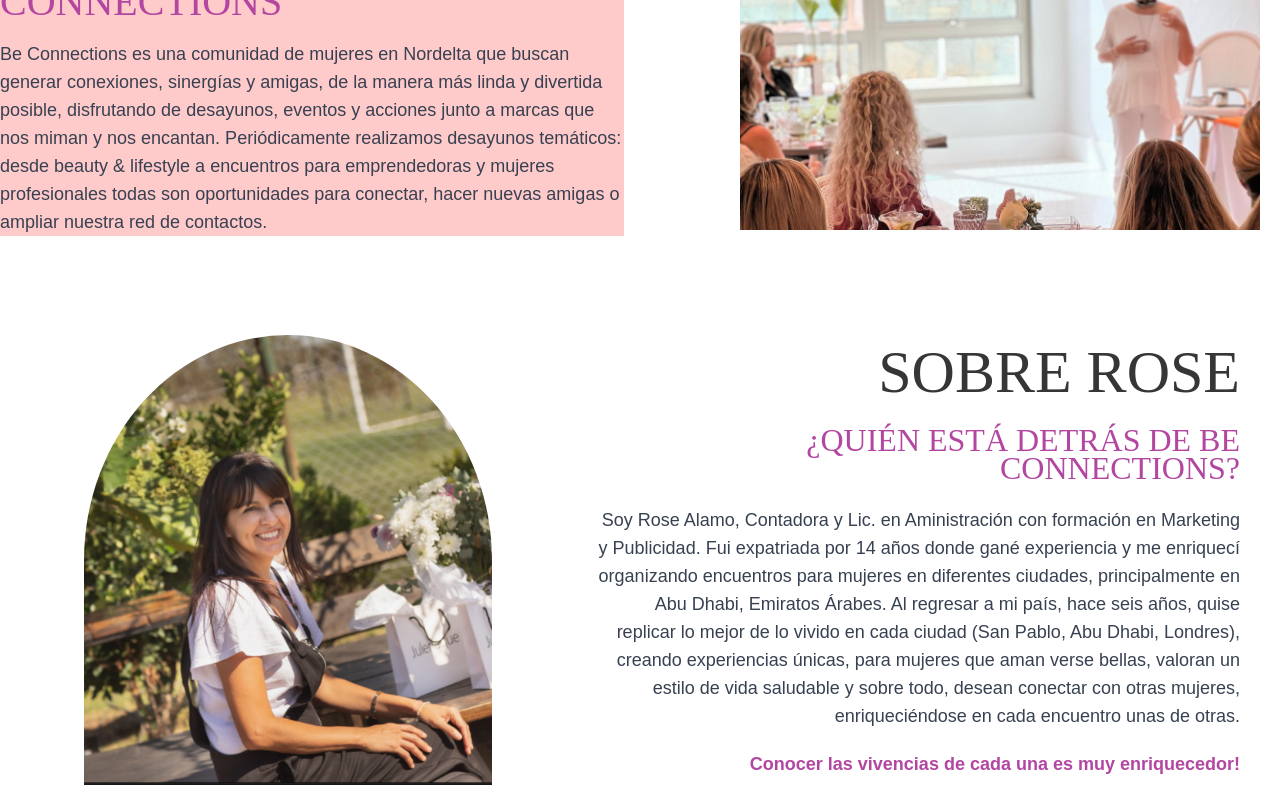
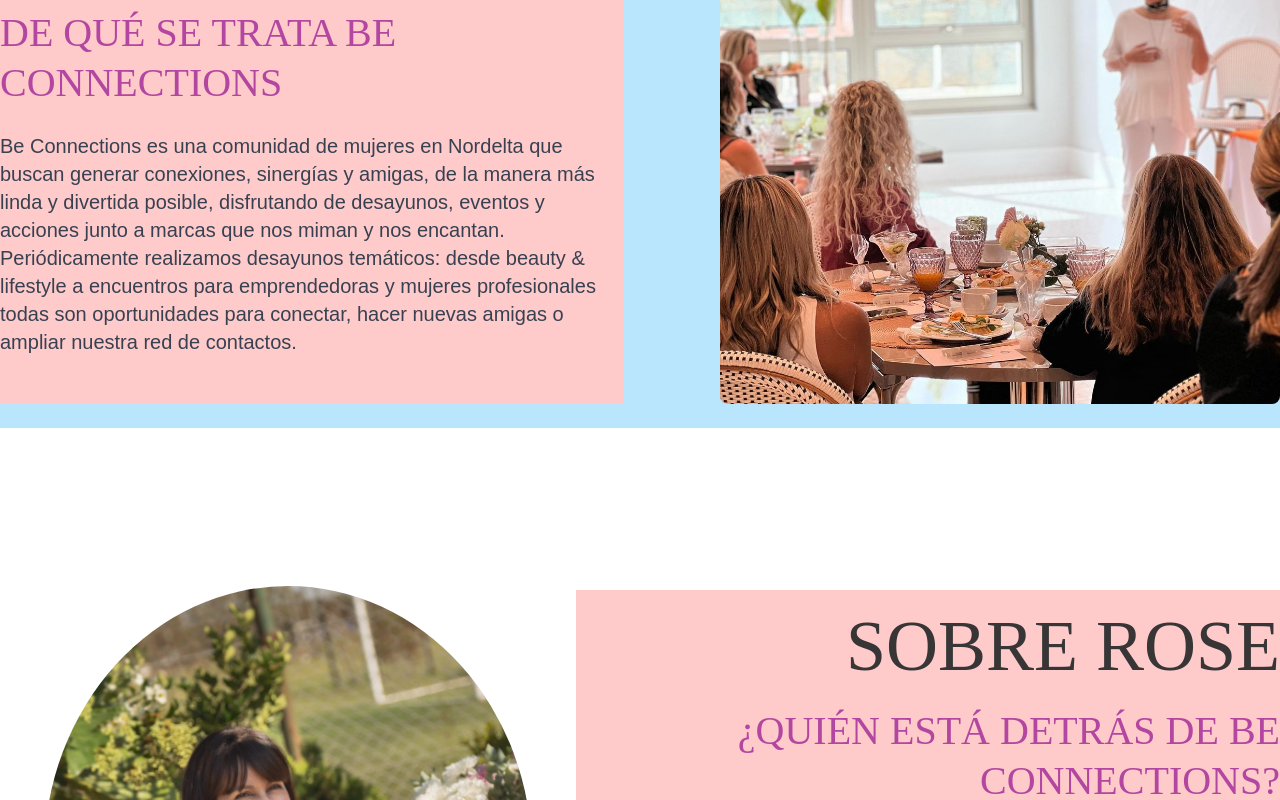
Before and after one commit to JuanPanizzi/Be-connection, a React (Vite) app: page /#/ in a window 1280 px wide. Shown: the part 960-1760 px from the top of the page. Built offline with nearby package versions, Linux system fonts and the light colour scheme.

Commit message:
avances resizing be-info section

```diff
--- a/src/componentes/home/BeInfo.tsx
+++ b/src/componentes/home/BeInfo.tsx
@@ -4,34 +4,34 @@
 export const BeInfo = () => {
     return (
         <article className="xl:max-w-[1700px] mx-auto" id='be-info'>
-            <section className="mx-auto  grid grid-cols-1 sm:grid-cols-2 sm:gap-4 sm:py-6 sm:gap-8">
+            <section className="mx-auto  grid grid-cols-1 sm:grid-cols-2 sm:gap-4 sm:py-6 sm:gap-8 bg-sky-200">
                 <div className="mx-auto  flex flex-col justify-center px-10 sm:px-0 pt-10 sm:pt-0 pb-2 sm:pb-0 sm:px-10 xl:px-0 bg-red-200  ">
-                    <h1 className="text-center sm:text-left  text-3xl   lg:text-6xl xl:text-7xl">SOBRE BE!</h1>
-                    <h2 className="text-center sm:text-left text-lg text-purple1 lg:text-[2rem] xl:text-[2.5rem] my-4  sm:my-6">DE QUÉ SE TRATA BE CONNECTIONS</h2>
-                    <p className="text-sm md:text-lg text-justify sm:text-left text-gray-700  montserrat ">
+                    <h1 className="text-center sm:text-left  text-3xl   lg:text-6xl xl:text-7xl 2xl:text-7xl">SOBRE BE!</h1>
+                    <h2 className="text-center sm:text-left text-lg text-purple1 lg:text-[2rem] xl:text-[2.5rem] 2xl:text-[2.6rem] xl:leading-tight my-4  sm:my-6 ">DE QUÉ SE TRATA BE CONNECTIONS</h2>
+                    <p className="text-sm md:text-lg lg:text-lg xl:text-xl 2xl:text-2xl text-justify sm:text-left text-gray-700  montserrat ">
                         Be Connections es una comunidad de mujeres en Nordelta que buscan generar conexiones, sinergías y amigas, de la manera más linda y divertida posible, disfrutando de desayunos, eventos y acciones junto a marcas que nos miman y nos encantan. Periódicamente realizamos desayunos temáticos: desde beauty & lifestyle a encuentros para emprendedoras y mujeres profesionales todas son oportunidades para conectar, hacer nuevas amigas o ampliar nuestra red de contactos.
                     </p>
                 </div>
-                <div className="flex justify-center xl:justify-end  items-center p-4 sm:p-6 lg:p-8 rounded-lg xl:p-0 ">
+                <div className="flex justify-center xl:justify-end  items-center p-4 sm:p-3 md:p-6 lg:p-8 rounded-lg xl:p-0 ">
                     <img
                         src={beInfo1}
                         alt="beConnections"
-                        className=" w-full max-h-[300px] sm:max-h-[360px] sm:w-[560px] sm:h-[390px] object-top object-cover px-5  py-0  rounded-lg"
+                        className=" w-full max-h-[300px] sm:max-h-[390px] sm:max-w-[560px] lg:max-h-[520px] xl:max-h-[540px]  2xl object-top object-cover px-5 sm:px-0 py-0  rounded-lg"
                     />
                 </div>
             </section>
-            <section className=" flex flex-col-reverse items-center sm:flex-row  pt-5 sm:pt-0  ">
+            <section className=" flex flex-col-reverse items-center sm:flex-row  pt-5 sm:pt-0 xl:mt-32 ">
                 <div className="flex justify-center px-10 sm:px-2  h-full min-[500px]:h-[400px] sm:h-[600px] items-center   w-full  rounded-lg sm:w-[45%] mt-5 mb-16 sm:mt-0 sm:mb-0 ">
                     <img
                         src={rose}
                         alt="beConnections"
-                        className=" sm:rounded-t-[100%] object-cover h-full  min-h-[550px]:w-full  sm:max-h-[390px] md:max-h-[450px]  "
+                        className=" sm:rounded-t-[100%] object-cover h-full  min-h-[550px]:w-full  sm:max-h-[390px] md:max-h-[450px] lg:max-h-[520px] xl:max-h-[540px] "
                     />
                 </div>
-                <div className=" flex flex-col justify-center px-10 sm:px-0 sm:pr-10 sm:pl-5 sm:py-5  pt-10 min-[550px]:pt-0 pb-2 min-[550px]:pb-0 sm:w-[55%]">
-                    <h1 className="text-center sm:text-right  text-3xl lg:text-6xl">SOBRE ROSE</h1>
-                    <h2 className="text-center sm:text-right text-lg text-purple1 lg:text-[2rem] my-4  md:my-6">¿QUIÉN ESTÁ DETRÁS DE BE CONNECTIONS?</h2>
-                    <p className="text-sm md:text-lg text-justify sm:text-right text-gray-700  montserrat">
+                <div className=" flex flex-col justify-center px-10 sm:px-0 sm:pr-10 sm:pl-5 lg:pl-0 lg:pr-0 sm:py-5  pt-10 min-[550px]:pt-0 pb-2 min-[550px]:pb-0 sm:w-[55%] bg-red-200">
+                    <h1 className="text-center sm:text-right  text-3xl lg:text-6xl   xl:text-7xl 2xl:text-7xl">SOBRE ROSE</h1>
+                    <h2 className="text-center sm:text-right text-lg text-purple1 lg:text-[2rem] xl:text-[2.5rem] 2xl:text-[2.6rem] xl:leading-tight     my-4  md:my-6">¿QUIÉN ESTÁ DETRÁS DE BE CONNECTIONS?</h2>
+                    <p className="text-sm md:text-lg lg:text-lg xl:text-xl 2xl:text-2xl text-justify sm:text-right text-gray-700  montserrat">
                     Soy Rose Alamo, Contadora y Lic. en Aministración con formación en Marketing y Publicidad.  Fui expatriada por 14 años donde gané experiencia y me enriquecí organizando encuentros para mujeres en diferentes ciudades, principalmente en Abu Dhabi, Emiratos Árabes. Al regresar a mi país, hace seis años, quise replicar lo mejor de lo vivido en cada ciudad (San Pablo, Abu Dhabi, Londres), creando experiencias únicas, para mujeres que aman verse bellas, valoran un estilo de vida saludable y sobre todo, desean conectar con otras mujeres, enriqueciéndose en cada encuentro unas de otras.
                     </p>
                     <p className='text-sm md:text-lg text-justify sm:text-right font-semibold text-purple1  montserrat mt-2 lg:mt-5'>Conocer las vivencias de cada una es muy enriquecedor!</p>
```
